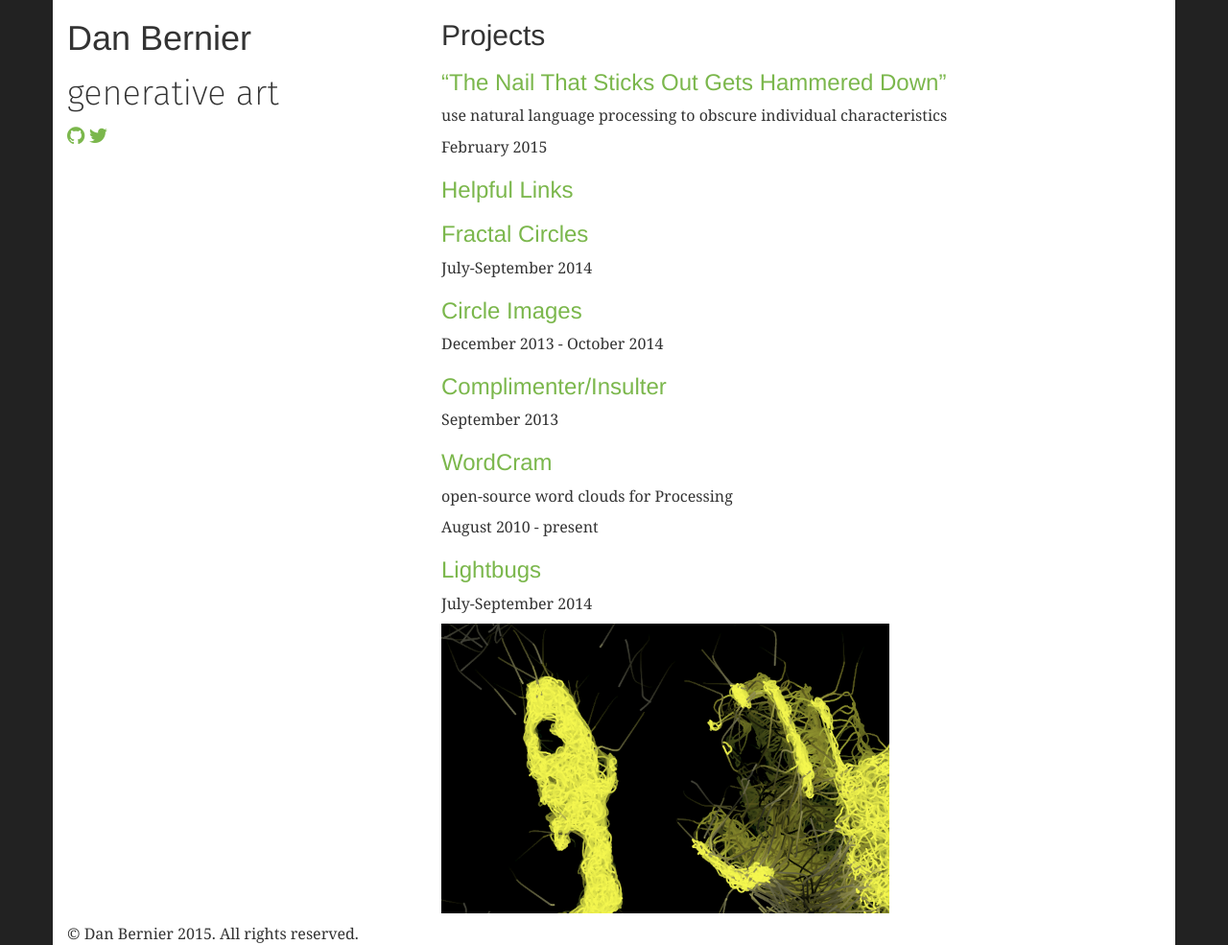
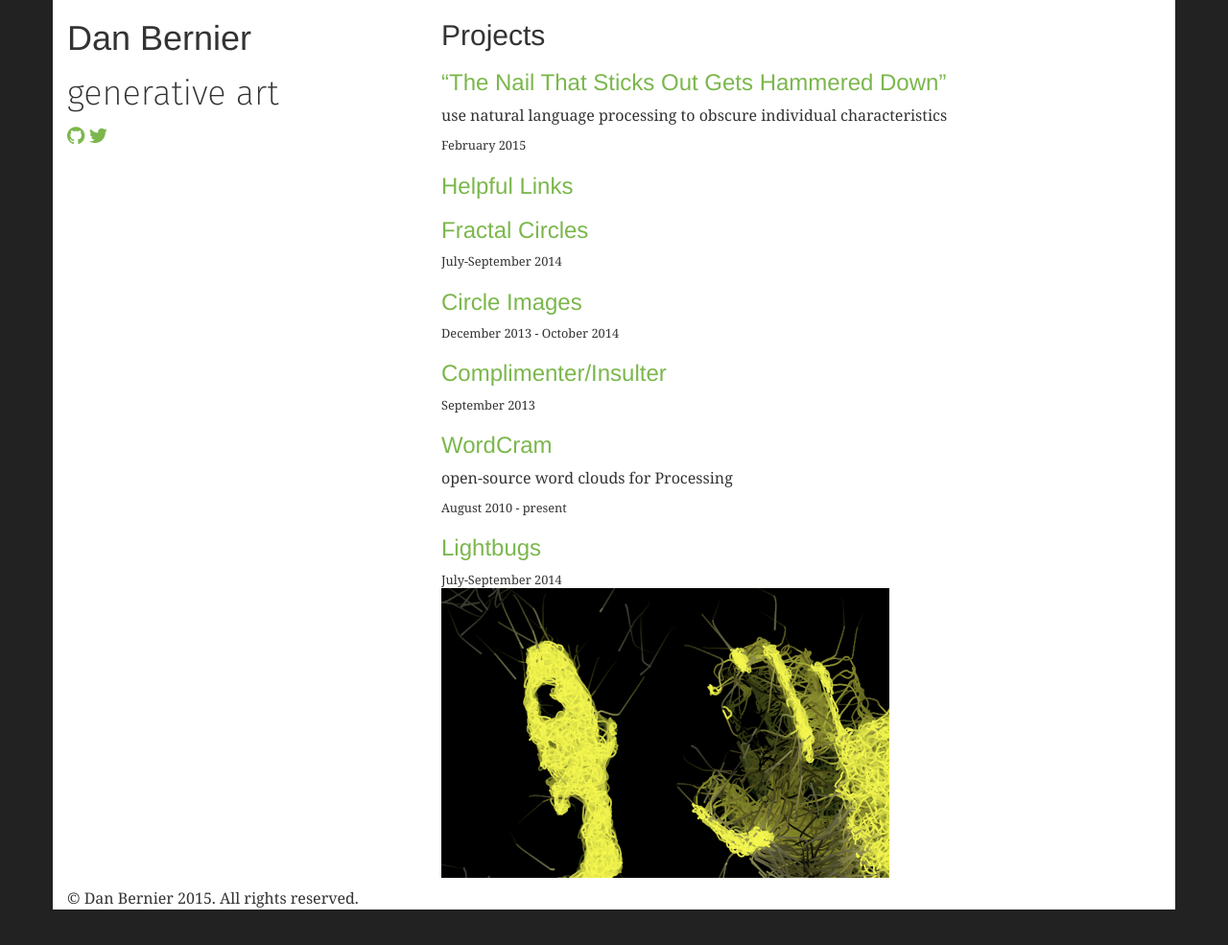
Before and after one commit to danbernier/git-blog, a Jekyll site: the page built from index.md, in a window 1280 px wide. Shown: the whole page at 96% size. Built offline with Jekyll 4.4.1, drawn with Linux system fonts in a browser that asks for light colours; nearby versions of some CDN libraries; some web fonts are replaced; after the commit the page ends 948 px from its top, so only the background shows below that.

Commit message:
smaller timelines on the list of projects

```diff
--- a/css/styles.scss
+++ b/css/styles.scss
@@ -40,3 +40,7 @@ h1.light, h2.light, h3.light, h4.light, h5.light, h6.light {
 a { color: #7BB74C; }
 a:hover { color: #D8D255; } /* yellow */
 a:hover { color: #65953E; }  /* darker */
+
+.timeline {
+  font-size: 0.8em;
+}
--- a/index.md
+++ b/index.md
@@ -10,7 +10,7 @@ layout: front
 
 {{ post.tagline }}
 
-{{ post.timeline }}
+<div class="timeline">{{ post.timeline }}</div>
 
 {% if post.thumbnail %}![thumbnail]({{site.baseurl}}/images/{{ post.thumbnail }}){% endif %}
 {% endfor %}
```
